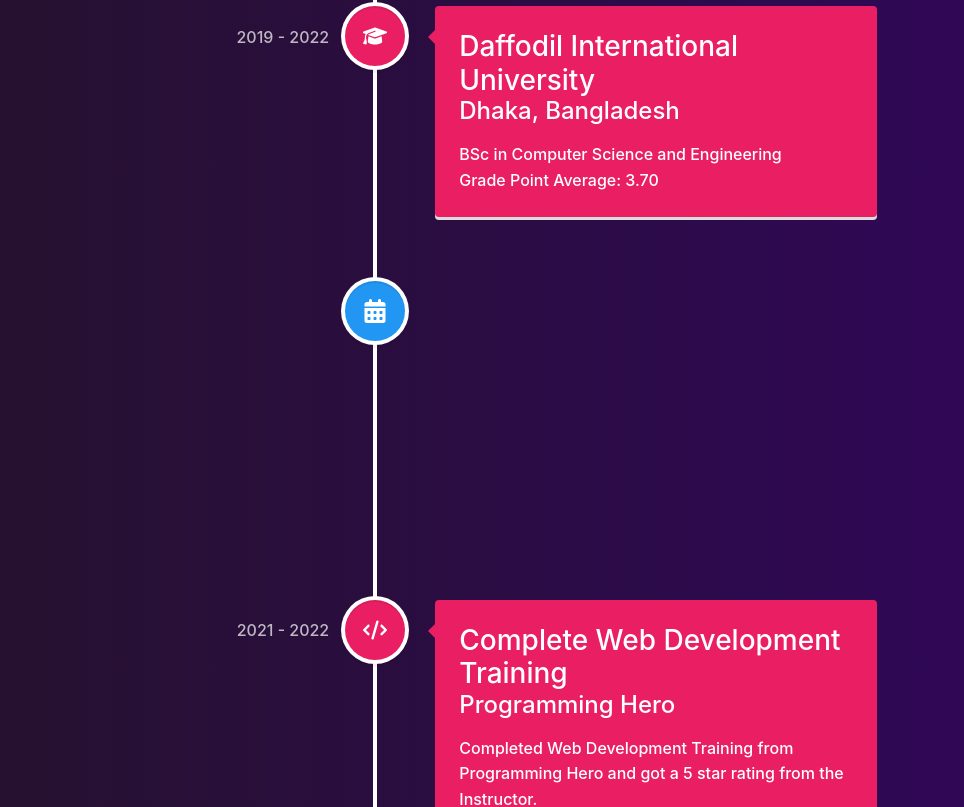
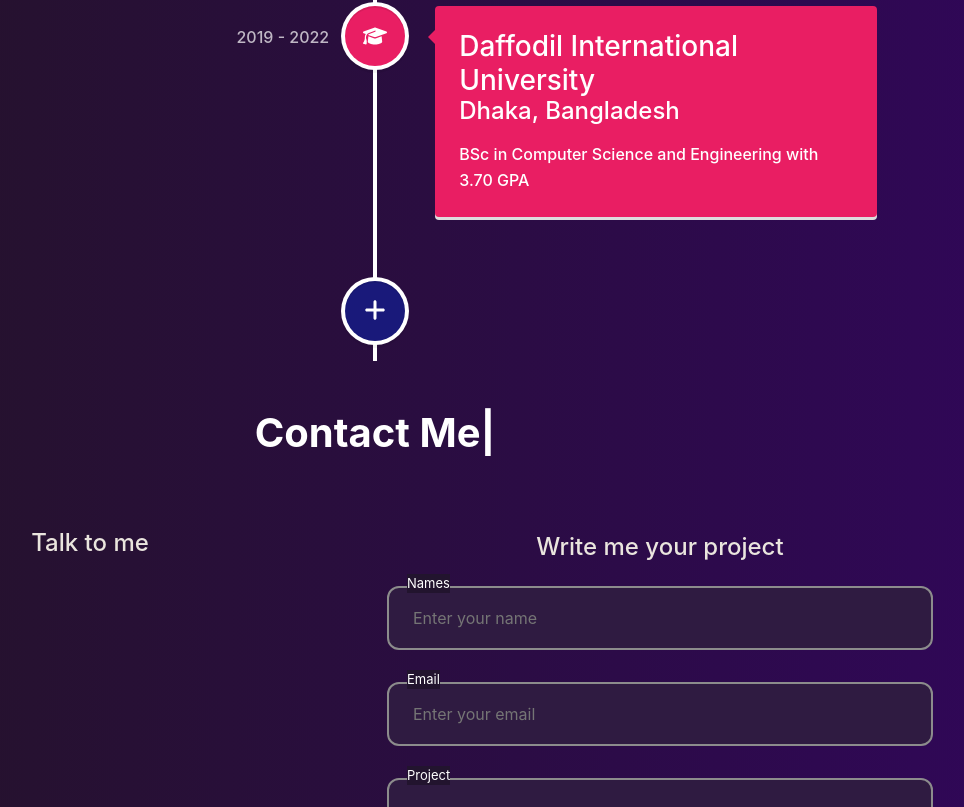
Before and after one commit to shahidmonowarr/personal-portfolio, a React (Create React App) app: page /home in a window 1280 px wide. Shown: the part 3649-4456 px from the top of the page, without its empty margins (265-1229 px from the left). Built offline with nearby package versions, Linux system fonts and the light colour scheme.

Commit message:
education and exprerience final design

```diff
--- a/src/Pages/Education/Education.js
+++ b/src/Pages/Education/Education.js
@@ -3,11 +3,12 @@
   faCalendarAlt,
   faCode,
   faGraduationCap,
+  faPlus,
   faStar
 } from "@fortawesome/free-solid-svg-icons";
 import { FontAwesomeIcon } from "@fortawesome/react-fontawesome";
 import Aos from "aos";
-import React, { useEffect } from "react";
+import React, { useEffect, useState } from "react";
 import Typical from "react-typical";
 import {
   VerticalTimeline,
@@ -16,10 +17,117 @@
 import "react-vertical-timeline-component/style.min.css";
 import "./Education.css";
 
+const dataExamples = [
+  {
+    props: {
+      date: "2023 - present",
+      className: "vertical-timeline-element--work",
+      contentStyle: { background: "rgb(33, 150, 243)", color: "#fff" },
+      contentArrowStyle: { borderRight: "7px solid  rgb(33, 150, 243)" },
+      iconStyle: { background: "rgb(33, 150, 243)", color: "#fff" },
+      icon: <FontAwesomeIcon icon={faBriefcase} />,
+    },
+    title: "InfiniteSoftBd",
+    subtitle: "Dhaka, Bangladesh",
+    content:
+      "Co-Founder & Project Manager",
+  },
+  {
+    props: {
+      date: "2019 - 2022",
+      className: "vertical-timeline-element--education",
+      contentStyle: { background: "rgb(233, 30, 99)", color: "#fff" },
+      contentArrowStyle: { borderRight: "7px solid  rgb(233, 30, 99)" },
+      iconStyle: { background: "rgb(233, 30, 99)", color: "#fff" },
+      icon: <FontAwesomeIcon icon={faGraduationCap} />,
+    },
+    title: "Daffodil International University",
+    subtitle: "Dhaka, Bangladesh",
+    content: "BSc in Computer Science and Engineering with 3.70 GPA",
+  },
+  {
+    props: {
+      date: "March 03 - 2023",
+      className: "vertical-timeline-element--work",
+      contentStyle: { background: "rgb(33, 150, 243)", color: "#fff" },
+      contentArrowStyle: { borderRight: "7px solid  rgb(33, 150, 243)" },
+      iconStyle: { background: "rgb(33, 150, 243)", color: "#fff" },
+      icon: <FontAwesomeIcon icon={faCalendarAlt} />,
+    },
+    title: "Event Management",
+    subtitle: "Engineering Summit - 2023",
+    content:
+      " Organized by Youth for Better Future(YBF). Was responsible for the overall coordination of the event, including the the venue, the speakers, the agenda, the volunteers, the attendees and the marketing.",
+  },
+  {
+    props: {
+      date: "2021 - 2022",
+      className: "vertical-timeline-element--education",
+      contentStyle: { background: "rgb(233, 30, 99)", color: "#fff" },
+      contentArrowStyle: { borderRight: "7px solid  rgb(233, 30, 99)" },
+      iconStyle: { background: "rgb(233, 30, 99)", color: "#fff" },
+      icon: <FontAwesomeIcon icon={faCode} />,
+    },
+    title: "Complete Web Development Training",
+    subtitle: "Programming Hero",
+    content: " Completed Web Development Training from Programming Hero and got a 5 star rating from the Instructor.",
+  },
+  {
+    props: {
+      iconStyle: { background: "rgb(16, 204, 82)", color: "#fff" },
+      icon: <FontAwesomeIcon icon={faStar} />,
+    }
+  },
+];
+
 const Education = () => {
   useEffect(() => {
     Aos.init({ duration: 3000 });
   }, []);
+
+  const [elementsToShow, setElementsToShow] = useState(2);
+
+  const loadMore = () => {
+    setElementsToShow(elementsToShow + 2);
+  };
+
+  const addButton = () => (
+    <div
+      className="fab-button"
+      style={{
+        backgroundColor: "rgb(25, 25, 122)",
+        border: "none",
+        marginTop: "10px",
+      }}
+      aria-label="add"
+      title="Load More"
+    >
+      <FontAwesomeIcon icon={faPlus} />
+    </div>
+  );
+
+  const getTimelineElements = () =>
+    dataExamples.slice(0, elementsToShow).map((element, index) => {
+      if (Object.keys(element.props).length === 2 && element.props.hasOwnProperty('iconStyle') && element.props.hasOwnProperty('icon')) {
+        return (
+          <VerticalTimelineElement
+            key={index}
+            iconStyle={element.props.iconStyle}
+            icon={element.props.icon}
+          />
+        );
+      }
+      return (
+        <VerticalTimelineElement key={index} {...element.props}>
+          <h3 className="vertical-timeline-element-title">{element.title}</h3>
+          <h4 className="vertical-timeline-element-subtitle">
+            {element.subtitle}
+          </h4>
+          <p>{element.content}</p>
+        </VerticalTimelineElement>
+      );
+    });
+
   return (
     <div className="container">
       <div className="project-section" id="project">
@@ -34,81 +142,23 @@
         </div>
       </div>
       <VerticalTimeline>
-        <VerticalTimelineElement
-          className="vertical-timeline-element--work"
-          contentStyle={{ background: "rgb(33, 150, 243)", color: "#fff" }}
-          contentArrowStyle={{ borderRight: "7px solid  rgb(33, 150, 243)" }}
-          date="2023 - present"
-          iconStyle={{ background: "rgb(33, 150, 243)", color: "#fff" }}
-          icon={<FontAwesomeIcon icon={faBriefcase} />}
-        >
-          <h3 className="vertical-timeline-element-title">InfiniteSoftBd</h3>
-          <h4 className="vertical-timeline-element-subtitle">Dhaka, Bangladesh</h4>
-          <p>
-            Co-Founder & Project Manager
-          </p>
-        </VerticalTimelineElement>
-        <VerticalTimelineElement
-          className="vertical-timeline-element--work"
-          contentStyle={{ background: "rgb(233, 30, 99)", color: "#fff" }}
-          contentArrowStyle={{ borderRight: "7px solid  rgb(233, 30, 99)" }}
-          date="2019 - 2022"
-          iconStyle={{ background: "rgb(233, 30, 99)", color: "#fff" }}
-          icon={<FontAwesomeIcon icon={faGraduationCap} />}
-        >
-          <h3 className="vertical-timeline-element-title">
-            Daffodil International University
-          </h3>
-          <h4 className="vertical-timeline-element-subtitle">
-            Dhaka, Bangladesh
-          </h4>
-          <p>
-            BSc in Computer Science and Engineering
-            <br />
-            Grade Point Average: 3.70
-          </p>
-        </VerticalTimelineElement>
-        <VerticalTimelineElement
-          className="vertical-timeline-element--work"
-          contentStyle={{ background: "rgb(33, 150, 243)", color: "#fff" }}
-          contentArrowStyle={{ borderRight: "7px solid  rgb(33, 150, 243)" }}
-          date="March 03 - 2023"
-          iconStyle={{ background: "rgb(33, 150, 243)", color: "#fff" }}
-          icon={<FontAwesomeIcon icon={faCalendarAlt} />}
-        >
-          <h3 className="vertical-timeline-element-title">Event Management</h3>
-          <h4 className="vertical-timeline-element-subtitle">
-            Engineering Summit - 2023
-          </h4>
-          <p>
-            Organized by Youth for Better Future(YBF) <br />
-            Was responsible for the overall coordination of the event, including
-            the the venue, the speakers, the agenda, the volunteers, the
-            attendees and the marketing.
-          </p>
-        </VerticalTimelineElement>
-        <VerticalTimelineElement
-          className="vertical-timeline-element--work"
-          contentStyle={{ background: "rgb(233, 30, 99)", color: "#fff" }}
-          contentArrowStyle={{ borderRight: "7px solid  rgb(233, 30, 99)" }}
-          date="2021 - 2022"
-          iconStyle={{ background: "rgb(233, 30, 99)", color: "#fff" }}
-          icon={<FontAwesomeIcon icon={faCode} />}
-        >
-          <h3 className="vertical-timeline-element-title">
-            Complete Web Development Training
-          </h3>
-          <h4 className="vertical-timeline-element-subtitle">
-            Programming Hero
-          </h4>
-          <p>
-            Completed Web Development Training from Programming Hero and got a 5 star rating from the Instructor.
-          </p>
-        </VerticalTimelineElement>
-        <VerticalTimelineElement
-          iconStyle={{ background: "rgb(16, 204, 82)", color: "#fff" }}
-          icon={<FontAwesomeIcon icon={faStar} />}
-        />
+        {getTimelineElements()}
+        {elementsToShow < dataExamples.length && (
+          <VerticalTimelineElement
+            iconOnClick={loadMore}
+            iconClassName="vertical-timeline-element-icon--button"
+            iconStyle={{
+              background: "rgb(25, 25, 122)",
+              color: "#fff",
+              cursor: "pointer",
+              display: "flex",
+              justifyContent: "center",
+              alignItems: "center",
+              border: "none",
+            }}
+            icon={addButton()}
+          />
+        )}
       </VerticalTimeline>
     </div>
   );
```
